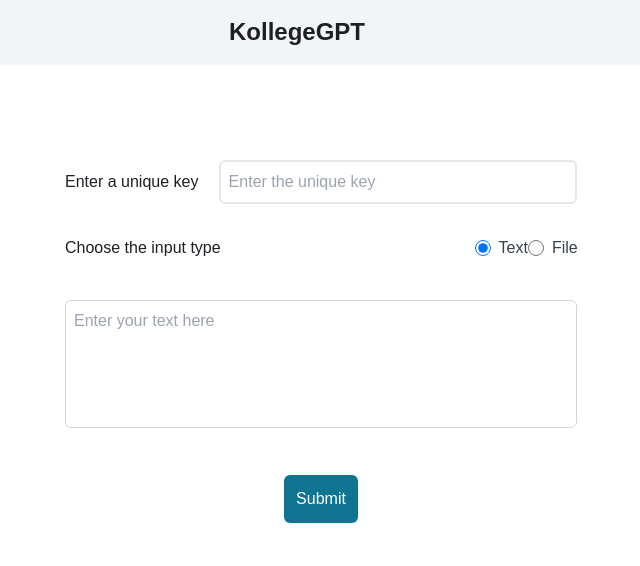
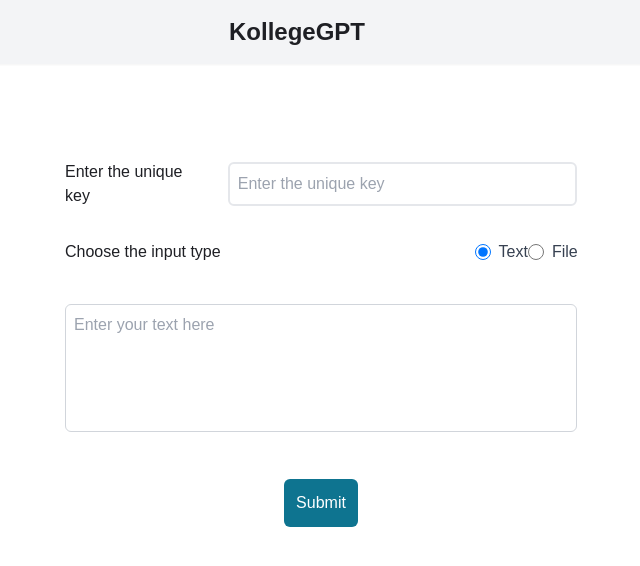
Before and after one commit to my-ftc/college-info, a Next.js app: page /admin/college in a window 1280 px wide. Shown: the top 566 px of the page, without its empty margins (319-959 px from the left). Built offline with nearby package versions, Linux system fonts and the light colour scheme; a web font is replaced by a local one.

Commit message:
Fixes the text

```diff
--- a/src/components/UploadFileData.tsx
+++ b/src/components/UploadFileData.tsx
@@ -15,7 +15,7 @@
   return (
     <div className="w-full flex flex-col justify-center items-center mt-20">
       <div className="m-4 flex flex-row gap-5 items-center justify-between w-[40%]">
-        <label>Enter a unique key</label>
+        <label>Enter the unique key</label>
         <input
           type="text"
           placeholder="Enter the unique key"
```
